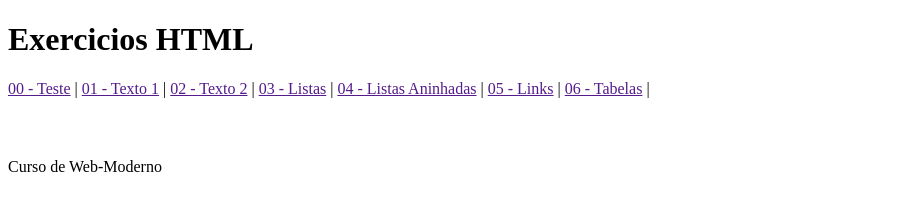
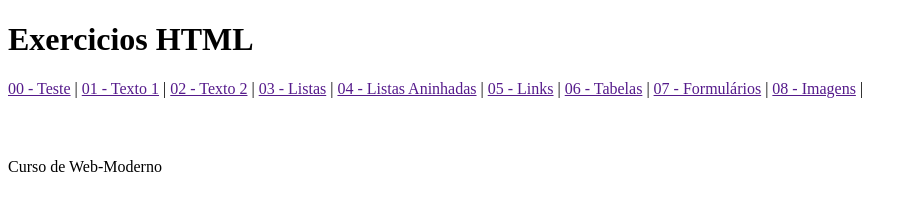
Before and after one commit to Scarzin/Curso-Web-Moderno, a plain HTML site: page Exercicios-HTML/index.html in a window 1280 px wide. Shown: the whole page, without its empty margins (0-917 px from the left). Drawn offline with Linux system fonts and the light colour scheme.

Commit message:
Add files via upload

```diff
--- a/Exercicios-HTML/index.html
+++ b/Exercicios-HTML/index.html
@@ -23,6 +23,8 @@
         <a href wm-nav="./exercicios/listasAninhadas.html">04 - Listas Aninhadas</a> |
         <a href wm-nav="./exercicios/links.html">05 - Links</a> |
         <a href wm-nav="./exercicios/tabelas.html">06 - Tabelas</a> |
+        <a href wm-nav="./exercicios/form/form.html">07 - Formulários</a> |
+        <a href wm-nav="./exercicios/imagens.html">08 - Imagens</a> |
     </nav>
     <section id='conteudo'></section>
     <footer>Curso de Web-Moderno</footer>
```
